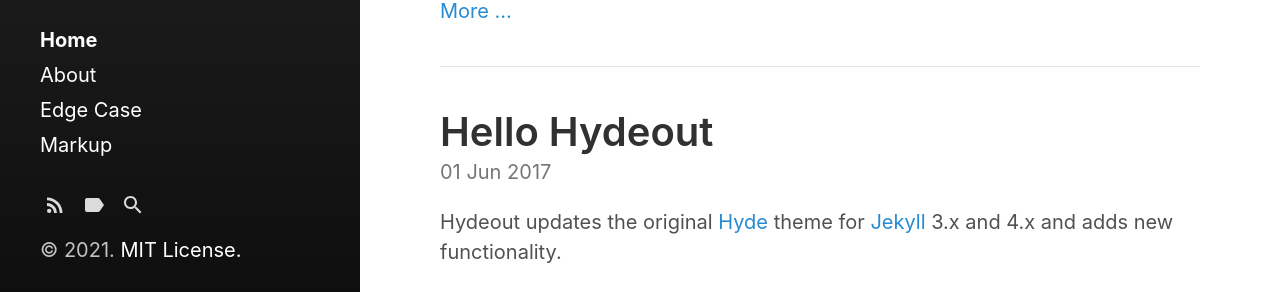
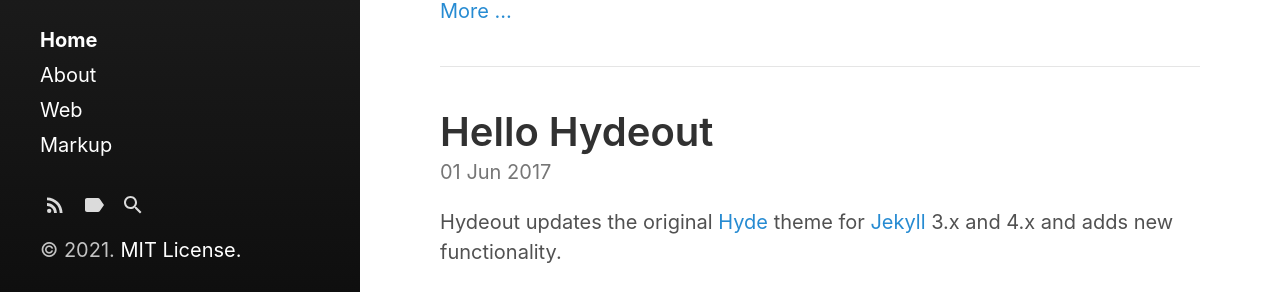
Before and after one commit to rkdfc93/rkdfc93.github.io, a Jekyll site: the page built from index.html, in a window 1280 px wide. Shown: the part 595-887 px from the top of the page. Built offline with Jekyll 4.4.1, drawn with Linux system fonts in a browser that asks for light colours; the list of posts is cut into pages by our own code.

Commit message:
Update edge-case.md

```diff
--- a/category/edge-case.md
+++ b/category/edge-case.md
@@ -1,6 +1,6 @@
 ---
 layout: category
-title: Edge Case
+title: Web
 ---
 
 Sample category page. You need to create a page for each category.
```
